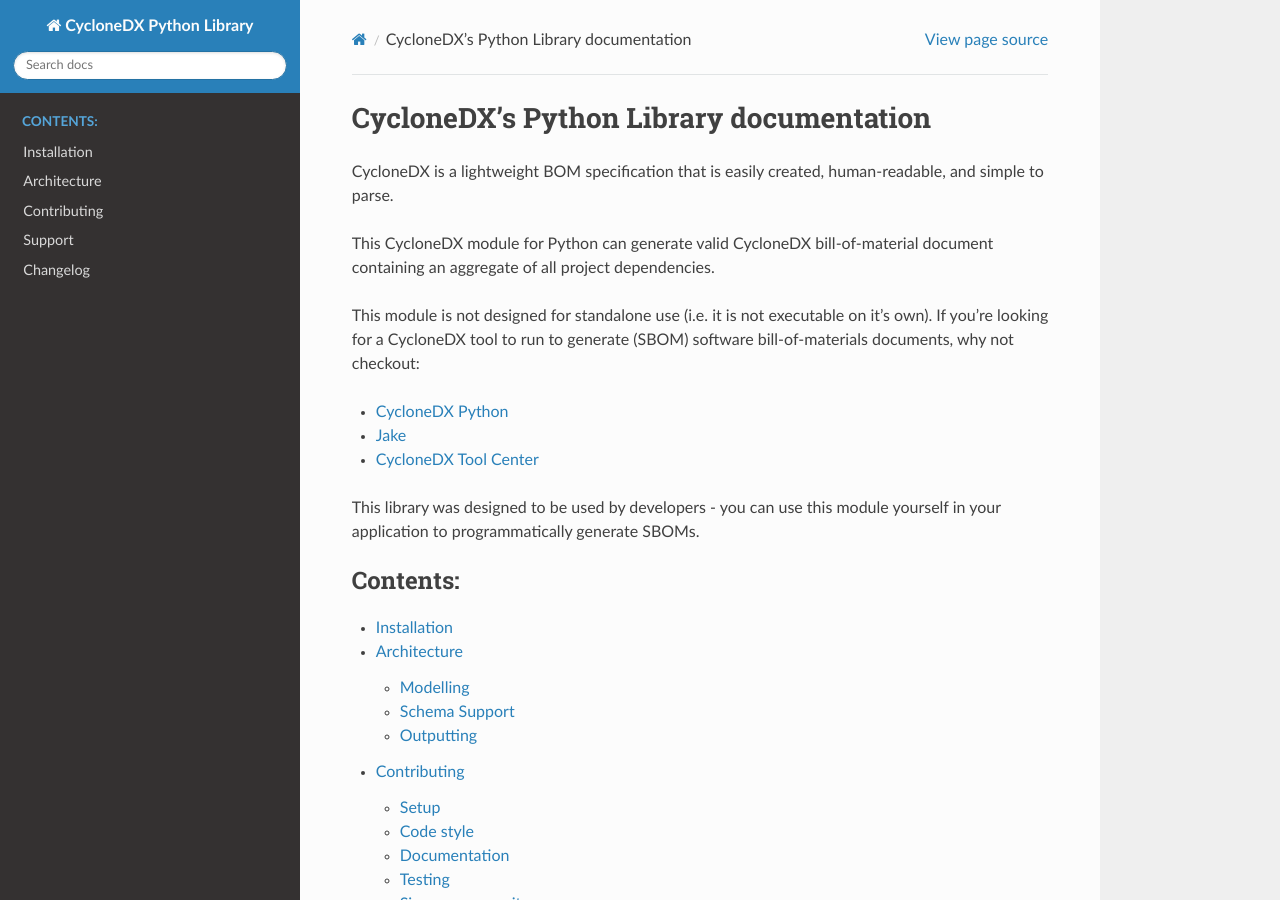
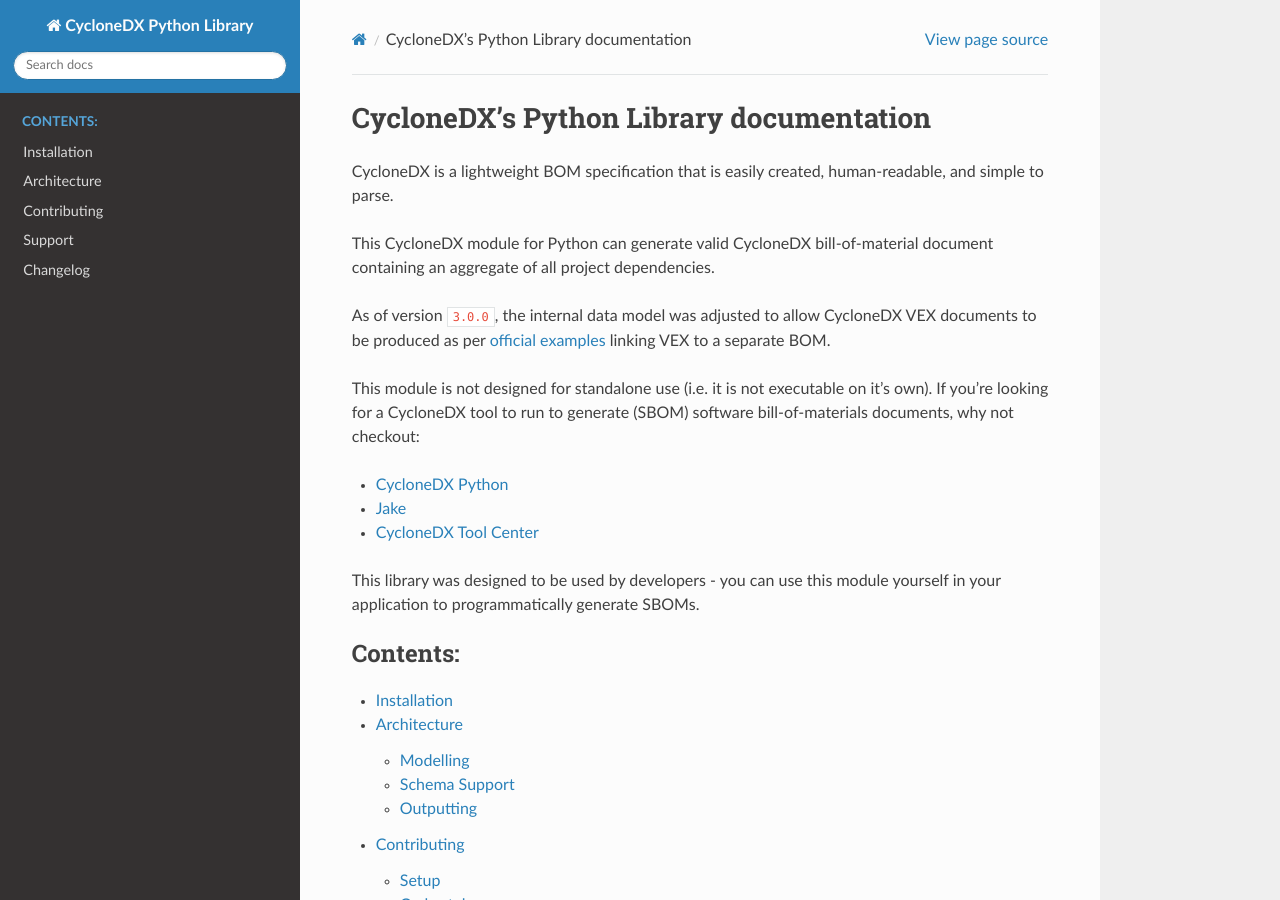
Before and after one commit to CycloneDX/cyclonedx-python-lib, a Sphinx documentation site: the page built from docs/index.rst, in a window 1280 px wide and 900 px high. Built offline with Sphinx 7.4.7 and the Read the Docs theme 2.0.0, drawn with Linux system fonts in a browser that asks for light colours.

Commit message:
doc: updated to reflect breaking changes in model for `3.0.0`
Signed-off-by: Paul Horton <paul.horton@owasp.org>

```diff
--- a/docs/index.rst
+++ b/docs/index.rst
@@ -19,6 +19,9 @@
 
 This CycloneDX module for Python can generate valid CycloneDX bill-of-material document containing an aggregate of all
 project dependencies.
+
+As of version ``3.0.0``, the internal data model was adjusted to allow CycloneDX VEX documents to be produced as per
+`official examples`_ linking VEX to a separate BOM.
 
 This module is not designed for standalone use (i.e. it is not executable on it’s own). If you’re looking for a
 CycloneDX tool to run to generate (SBOM) software bill-of-materials documents, why not checkout:
@@ -45,3 +48,4 @@
 .. _CycloneDX Python: https://pypi.org/project/cyclonedx-bom/
 .. _Jake: https://pypi.org/project/jake
 .. _CycloneDX Tool Center: https://cyclonedx.org/tool-center/
+.. _official examples: https://cyclonedx.org/capabilities/bomlink/#linking-external-vex-to-bom-inventory
--- a/docs/schema-support.rst
+++ b/docs/schema-support.rst
@@ -43,6 +43,7 @@
 | ``bom.properties``         | No            | See `schema specification bug 130`_                                                               |
 +----------------------------+---------------+---------------------------------------------------------------------------------------------------+
 | ``bom.vulnerabilities``    | Yes           | Note: Prior to CycloneDX 1.4, these were present under ``bom.components`` via a schema extension. |
+|                            |               | Note: As of ``cyclonedx-python-lib`` ``>3.0.0``, Vulnerability are modelled differently                 |
 +----------------------------+---------------+---------------------------------------------------------------------------------------------------+
 | ``bom.signature``          | No            |                                                                                                   |
 +----------------------------+---------------+---------------------------------------------------------------------------------------------------+
```
Also changed, not shown: README.md (+10 -9 lines).
